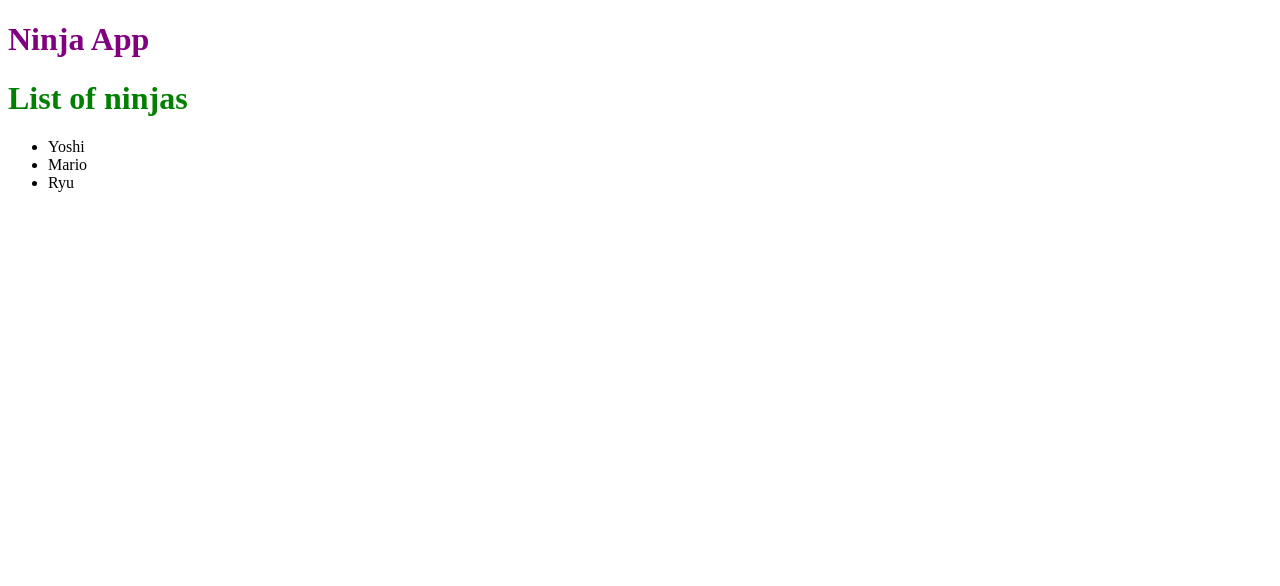
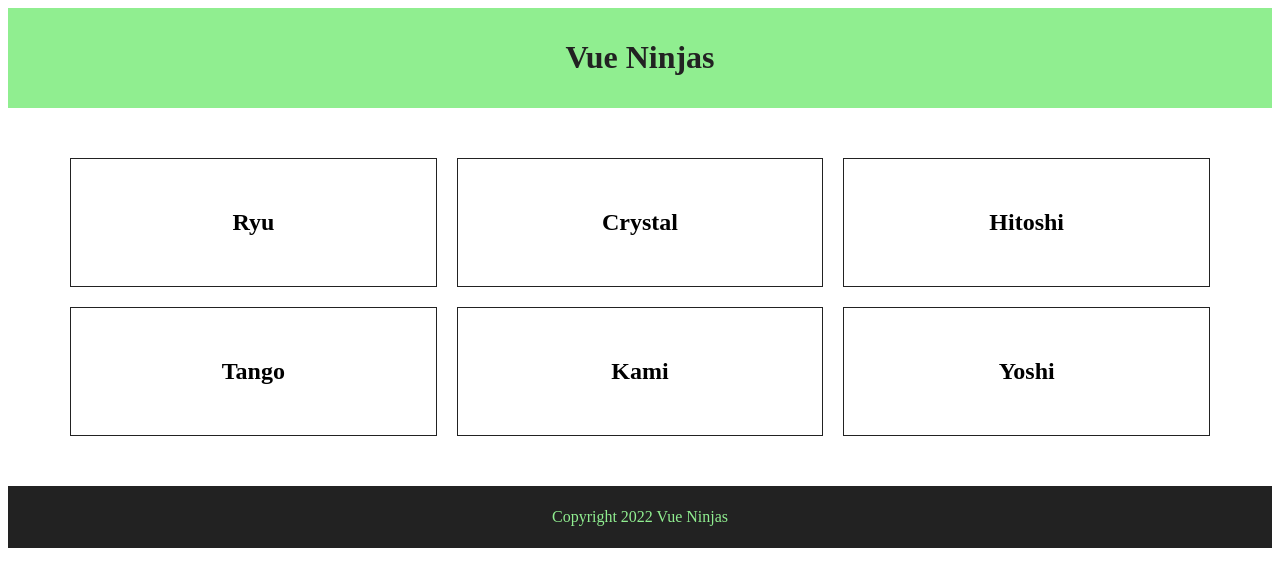
Before and after one commit to rochellecanale/full_stack_vue_express, a Vue app in the folder client/: page /#/about in a window 1280 px wide. Shown: the top 586 px of the page. Built offline with nearby package versions, Linux system fonts and the light colour scheme.

Commit message:
Activity 1: Components

```diff
--- a/client/src/App.vue
+++ b/client/src/App.vue
@@ -1,20 +1,25 @@
 <template>
-  <div id="app">
-      <h1>{{ title }}</h1>
-      <ninjas></ninjas>
+  <div>
+    <app-header></app-header>
+    <app-ninjas></app-ninjas>
+    <app-footer></app-footer>
   </div>
 </template>
 <script>
 
+import Header from './components/Header'
+import Footer from './components/Footer'
 import Ninjas from './components/Ninjas'
 
 export default {
   components: {
-    'ninjas': Ninjas
+    'app-header': Header,
+    'app-footer': Footer,
+    'app-ninjas': Ninjas
   },
   data() {
     return {
-      title: "Ninja App"
+
     }
   },
   methods: {
--- /dev/null
+++ b/client/src/components/Footer.vue
@@ -0,0 +1,27 @@
+<template>
+   <footer>
+       <p>{{ copyright }}</p>
+   </footer>
+</template>
+<script>
+
+export default {
+  data() {
+    return {
+        copyright: "Copyright 2022 Vue Ninjas"
+    }
+  },
+  methods: {
+  }
+}
+</script>
+<style scoped>
+    footer {
+        background: #222;
+        padding: 6px;
+    }
+    p {
+        color: lightgreen;
+        text-align: center;
+    }
+</style>
--- /dev/null
+++ b/client/src/components/Header.vue
@@ -0,0 +1,27 @@
+<template>
+    <header>
+        <h1> {{ title }} </h1>
+    </header>
+</template>
+<script>
+
+export default {
+  data() {
+    return {
+      title: "Vue Ninjas"
+    }
+  },
+  methods: {
+  }
+}
+</script>
+<style scoped>
+    header {
+        background: lightgreen;
+        padding: 10px;
+    }
+    h1 {
+        color: #222;
+        text-align: center;
+    }
+</style>
--- a/client/src/components/Ninjas.vue
+++ b/client/src/components/Ninjas.vue
@@ -1,16 +1,26 @@
 <template>
-    <div>
-        <h1>List of ninjas</h1>
+    <div id="ninjas">
         <ul>
-            <li :key="i" v-for="(ninja, i) in ninjas">{{ ninja }}</li>
+            <li @click="ninja.show = !ninja.show" :key="i" v-for="(ninja, i) in ninjas">
+                <h2>{{ ninja.name }}</h2>
+                <h3 v-show="ninja.show">{{ ninja.speciality }}</h3>
+            </li>
         </ul>
     </div>
 </template>
+
 <script>
 export default {
   data() {
     return {
-      ninjas: ['Yoshi', 'Mario', 'Ryu']
+        ninjas: [
+            {name: 'Ryu', speciality: 'Vue Components', show: false},
+            {name: 'Crystal', speciality: 'HTML Wizardry', show: false},
+            {name: 'Hitoshi', speciality: 'Click Events', show: false},
+            {name: 'Tango', speciality: 'Conditionals', show: false},
+            {name: 'Kami', speciality: 'Webpack', show: false},
+            {name: 'Yoshi', speciality: 'Data Diggin', show: false}
+        ]
     }
   },
   methods: {
@@ -18,7 +28,25 @@
 }
 </script>
 <style scoped>
-    h1 {
-        color: green;
+    #ninjas{
+        width: 100%;
+        max-width: 1200px;
+        margin: 40px auto;
+        padding: 0 20px;
+        box-sizing: border-box;
+    }
+    ul{
+        display: flex;
+        flex-wrap: wrap;
+        list-style-type: none;
+        padding: 0;
+    }
+    li{
+        flex-grow: 1;
+        flex-basis: 300px;
+        text-align: center;
+        padding: 30px;
+        border: 1px solid #222;
+        margin: 10px;
     }
 </style>
```
